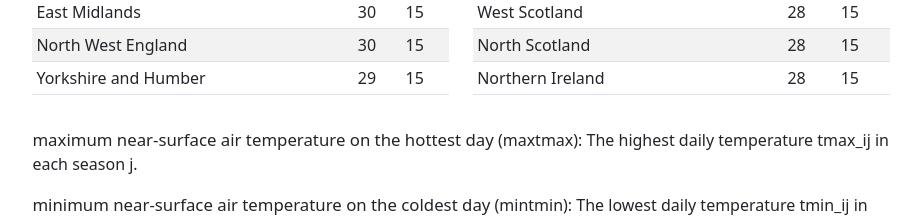
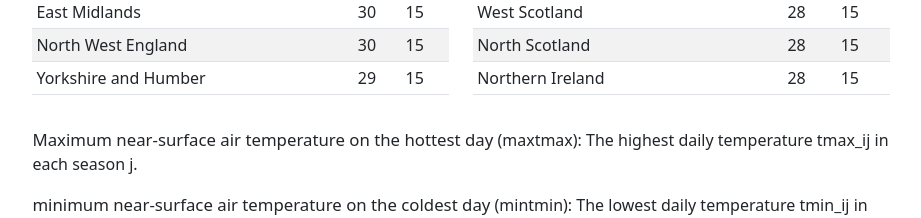
Before and after one commit to UCL/UKCORDEX-plot-explorer-dev, a React (Create React App) app: page /#/indices-help in a window 1280 px wide. Shown: the part 1540-1758 px from the top of the page, without its empty margins (324-1245 px from the left). Built offline with nearby package versions, Linux system fonts and the light colour scheme.

Commit message:
Update src/components/ExtraPages/Help/IndicesHelp.js
Co-authored-by: Raquel Alegre <r.alegre@ucl.ac.uk>

```diff
--- a/src/components/ExtraPages/Help/IndicesHelp.js
+++ b/src/components/ExtraPages/Help/IndicesHelp.js
@@ -420,7 +420,7 @@ function IndicesHelp() {
               </Row>
             </p>{" "}
             <p className="contents">
-              <b>maximum near-surface air temperature on the hottest day</b>{" "}
+              <b>Maximum near-surface air temperature on the hottest day</b>{" "}
               (maxtmax): The highest daily temperature tmax_ij in each season j.{" "}
             </p>{" "}
             <p className="contents">
```
